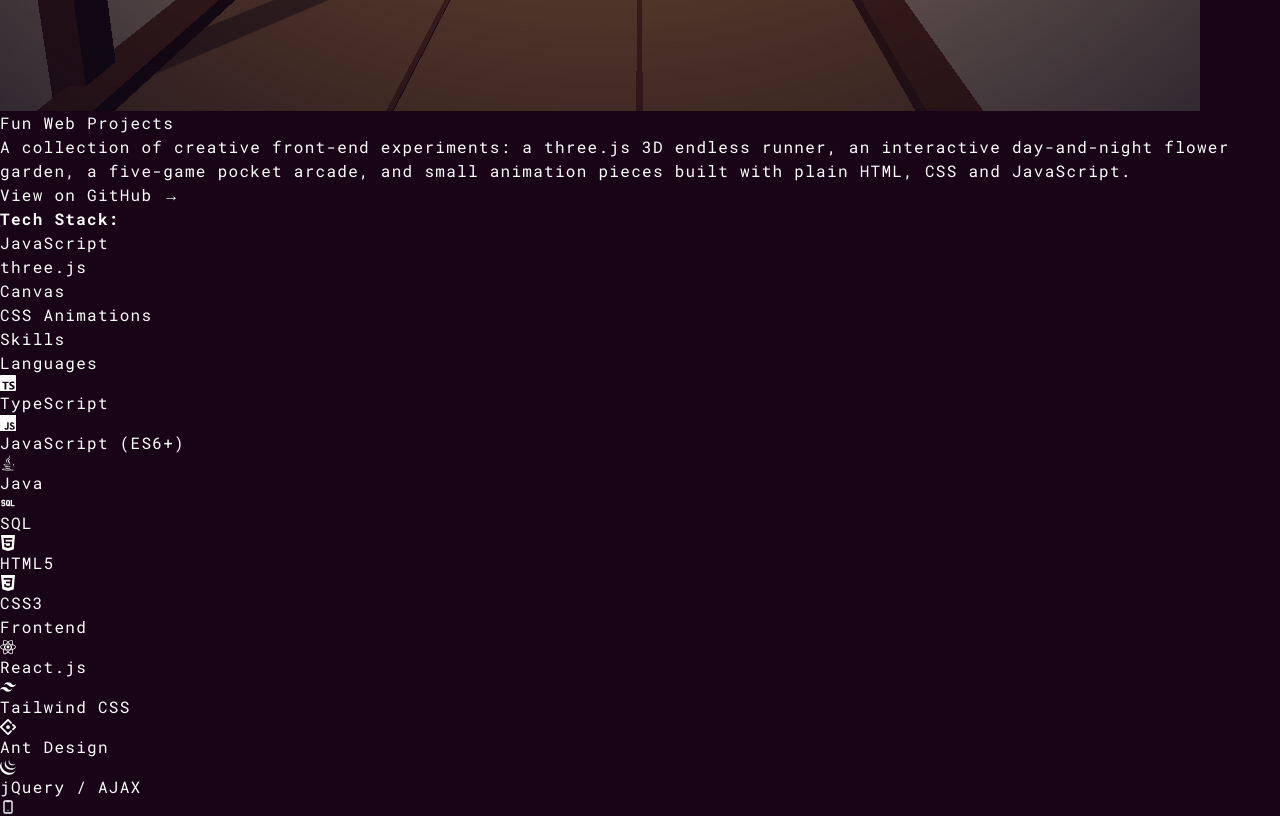
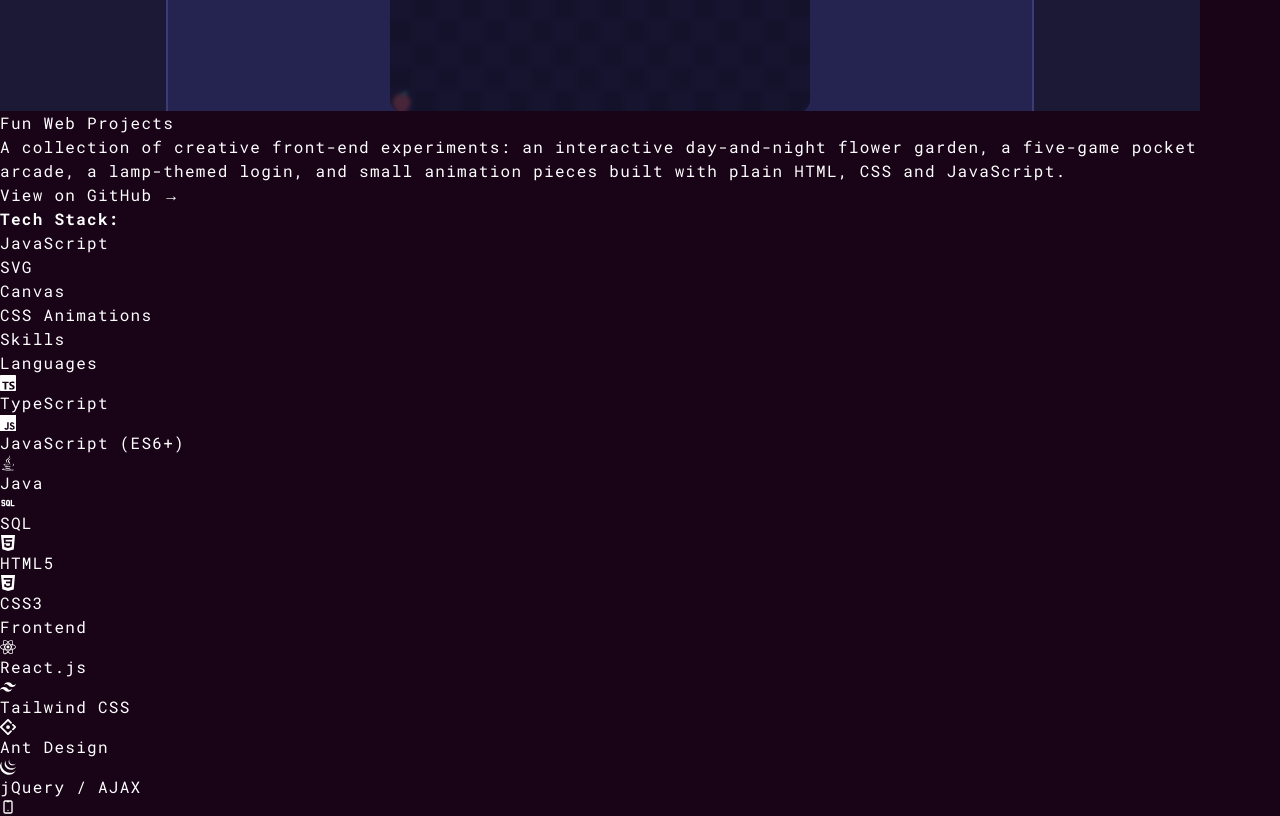
Before and after one commit to kc-2705/My_Portfolio_New, a React (Vite) app: page / in a window 1280 px wide. Shown: the part 5840-6656 px from the top of the page. Built offline with nearby package versions, Linux system fonts and the light colour scheme; a web font is replaced by a local one.

Commit message:
Update fun projects card

```diff
--- a/src/constants/index.jsx
+++ b/src/constants/index.jsx
@@ -84,8 +84,8 @@
     id: 6,
     title: "Fun Web Projects",
     description:
-      "A collection of creative front-end experiments: a three.js 3D endless runner, an interactive day-and-night flower garden, a five-game pocket arcade, and small animation pieces built with plain HTML, CSS and JavaScript.",
-    techStack: ["JavaScript", "three.js", "Canvas", "CSS Animations"],
+      "A collection of creative front-end experiments: an interactive day-and-night flower garden, a five-game pocket arcade, a lamp-themed login, and small animation pieces built with plain HTML, CSS and JavaScript.",
+    techStack: ["JavaScript", "SVG", "Canvas", "CSS Animations"],
     imgSrc: projectFun,
     link: "https://github.com/kc-2705/fun-web-programming",
   },
```
Also changed, not shown: src/assets/project-fun.png.
